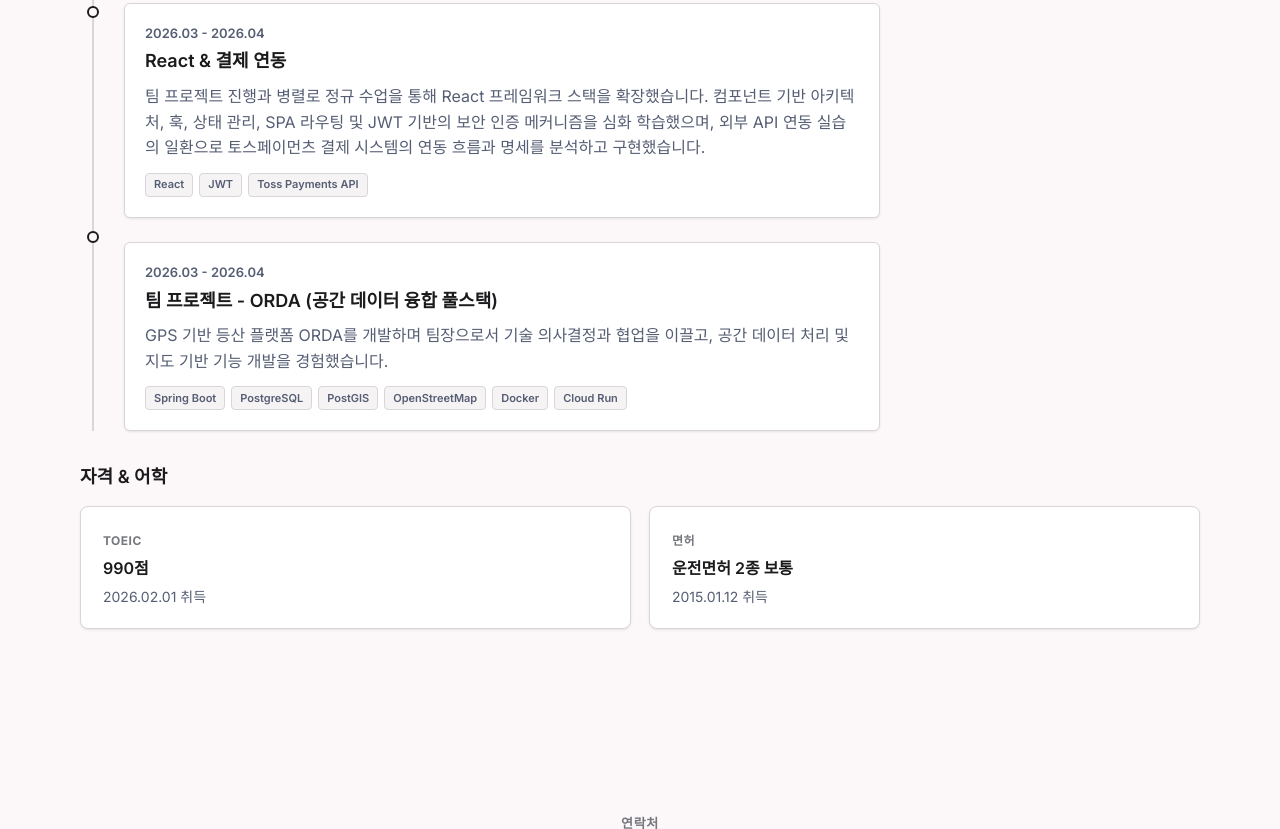
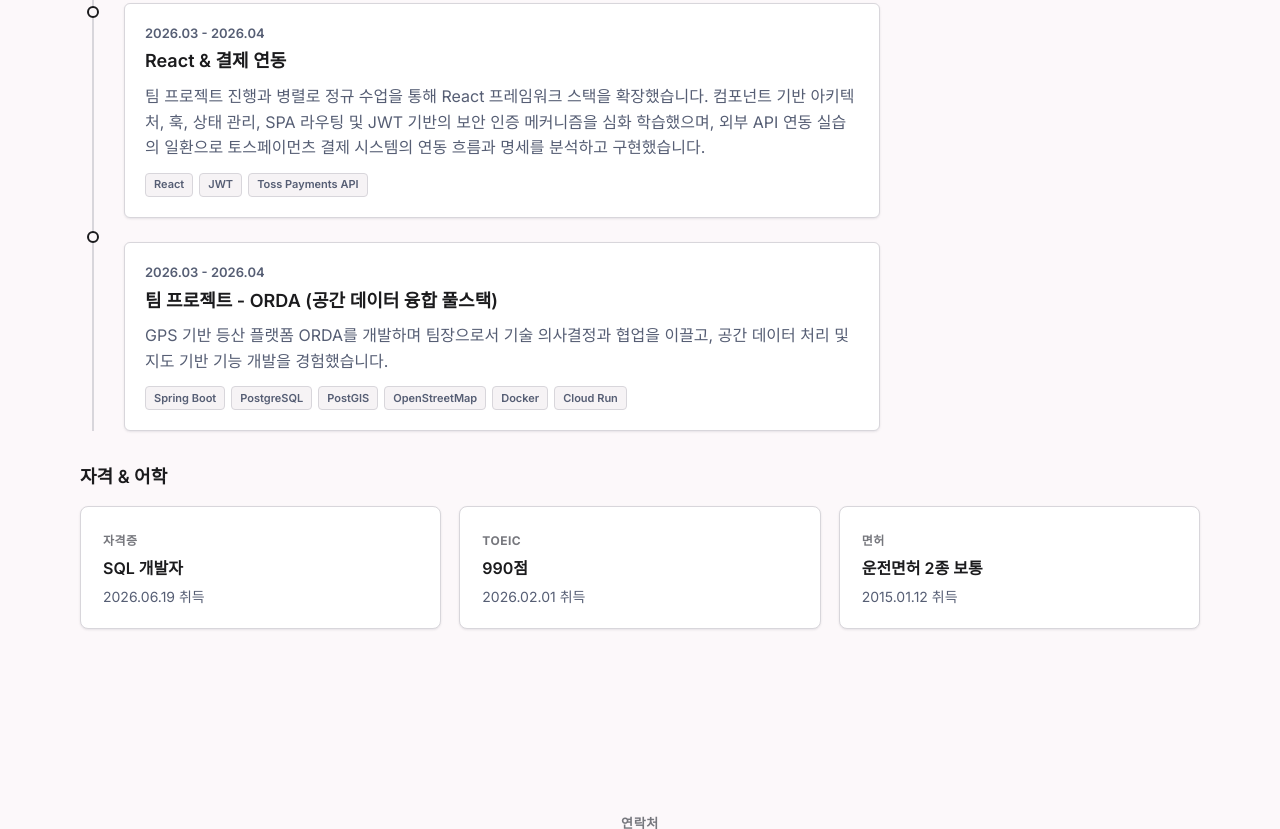
Before and after one commit to maycode28/portfolio, a plain HTML site: page index.html in a window 1280 px wide. Shown: the part 5930-6759 px from the top of the page. Drawn offline with nearby package versions, Linux system fonts and the light colour scheme; a web font is replaced by a local one.

Commit message:
SQLD 업데이트

```diff
--- a/index.html
+++ b/index.html
@@ -80,7 +80,7 @@
       }
       .edu-grid {
         display: grid;
-        grid-template-columns: repeat(2, minmax(0, 1fr));
+        grid-template-columns: repeat(3, minmax(0, 1fr));
         gap: 18px;
         margin-bottom: 24px;
       }
@@ -770,6 +770,13 @@
           </h3>
           <div class="edu-grid">
             <div class="edu-card">
+              <span class="exp-role" data-ko="자격증" data-en="Certificate"
+                >자격증</span
+              >
+              <h3 data-ko="SQL 개발자" data-en="SQL Developer">SQL 개발자</h3>
+              <p>2026.06.19 취득</p>
+            </div>
+            <div class="edu-card">
               <span class="exp-role">TOEIC</span>
               <h3>990점</h3>
               <p>2026.02.01 취득</p>
```
